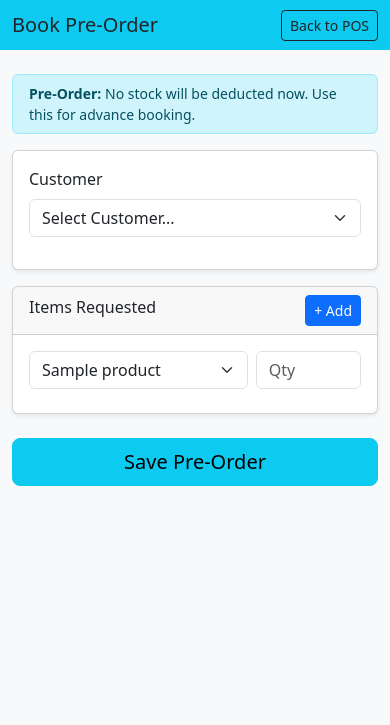
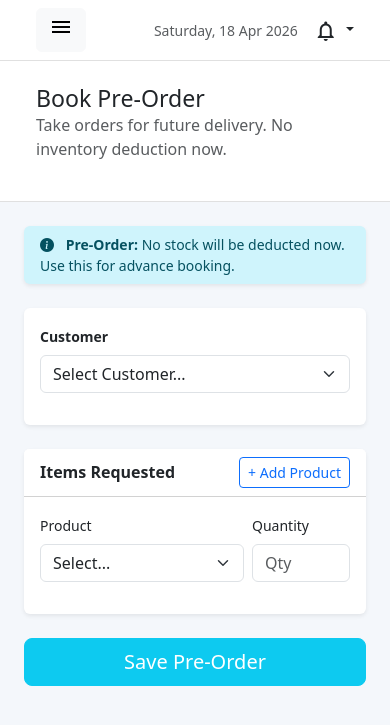
Before and after one commit to priyeshdaspookulangara/vansale, a PHP site: page /salesman/pre_order.php in a window 390 px wide. Shown: the top 725 px of the page. Run offline with PHP 8.4, Linux system fonts and the light colour scheme; the visitor is signed in with stand-in values (Sample User, id 1); tables that the repository leaves empty hold one stand-in row (values such as "Sample post").

Commit message:
Synchronize UI layout and fix database configuration across all modules
- Integrated `salesman/pre_order.php` and `salesman/order_list.php` into the professional sidebar layout.
- Fixed missing `config.php` requirements on multiple module pages.
- Ensured consistent styling and responsive behavior for all salesman and admin views.
- Verified all PHP scripts for syntax and path accuracy.

Co-authored-by: priyeshdaspookulangara <216598157+priyeshdaspookulangara@users.noreply.github.com>

```diff
--- a/coa.php
+++ b/coa.php
@@ -1,5 +1,6 @@
 <?php
 require_once 'includes/header.php';
+require_once 'includes/config.php';
 requireRole(['Super Admin', 'Accountant']);
 require_once 'includes/COAManager.php';
 
--- a/gstr1_b2b.php
+++ b/gstr1_b2b.php
@@ -1,5 +1,6 @@
 <?php
 require_once 'includes/header.php';
+require_once 'includes/config.php';
 requireRole(['Super Admin', 'Accountant']);
 require_once 'includes/GSTReportManager.php';
 
--- a/salesman/pre_order.php
+++ b/salesman/pre_order.php
@@ -1,5 +1,8 @@
 <?php
-require_once '../auth_check.php';
+/**
+ * salesman/pre_order.php
+ */
+require_once '../includes/header.php';
 requireRole(['Van Salesman', 'Super Admin']);
 require_once '../includes/config.php';
 
@@ -7,33 +10,26 @@ require_once '../includes/config.php';
 $customers = $pdo->query("SELECT id, name FROM customers")->fetchAll();
 $products = $pdo->query("SELECT id, name, base_price FROM products")->fetchAll();
 ?>
-<!DOCTYPE html>
-<html lang="en">
-<head>
-    <meta charset="UTF-8">
-    <meta name="viewport" content="width=device-width, initial-scale=1.0">
-    <title>Book Order - Van Sales ERP</title>
-    <link href="https://cdn.jsdelivr.net/npm/bootstrap@5.3.0/dist/css/bootstrap.min.css" rel="stylesheet">
-</head>
-<body class="bg-light pb-5">
 
-<nav class="navbar navbar-dark bg-info mb-4">
+<div class="page-header">
     <div class="container-fluid">
-        <span class="navbar-brand mb-0 h1 text-dark">Book Pre-Order</span>
-        <a href="pos_terminal.php" class="btn btn-outline-dark btn-sm">Back to POS</a>
+        <h1 class="h3 mb-0">Book Pre-Order</h1>
+        <p class="text-muted">Take orders for future delivery. No inventory deduction now.</p>
     </div>
-</nav>
-
-<div class="container">
-    <div class="alert alert-info py-2 small">
-        <strong>Pre-Order:</strong> No stock will be deducted now. Use this for advance booking.
 </div>
 
+<div class="container-fluid px-4">
+    <div class="alert alert-info border-0 shadow-sm py-2 small mb-4">
+        <i class="bi bi-info-circle-fill me-2"></i> <strong>Pre-Order:</strong> No stock will be deducted now. Use this for advance booking.
+    </div>
+
+    <div class="row">
+        <div class="col-lg-8">
             <form id="orderForm" method="POST" action="save_order.php">
-        <div class="card shadow-sm mb-3">
+                <div class="card border-0 shadow-sm mb-4">
                     <div class="card-body">
                         <div class="mb-3">
-                    <label class="form-label">Customer</label>
+                            <label class="form-label small fw-bold">Customer</label>
                             <select name="customer_id" class="form-select" required>
                                 <option value="">Select Customer...</option>
                                 <?php foreach ($customers as $c): ?>
@@ -45,21 +41,24 @@ $products = $pdo->query("SELECT id, name, base_price FROM products")->fetchAll()
                     </div>
                 </div>
 
-        <div class="card shadow-sm mb-4">
-            <div class="card-header d-flex justify-content-between">
-                <span>Items Requested</span>
-                <button type="button" class="btn btn-sm btn-primary" id="addBtn">+ Add</button>
+                <div class="card border-0 shadow-sm mb-4">
+                    <div class="card-header bg-white d-flex justify-content-between align-items-center">
+                        <h6 class="mb-0 fw-bold">Items Requested</h6>
+                        <button type="button" class="btn btn-sm btn-outline-primary" id="addBtn">+ Add Product</button>
                     </div>
                     <div class="card-body" id="itemsContainer">
-                <div class="row g-2 mb-2 item-row">
+                        <div class="row g-2 mb-3 item-row align-items-end">
                             <div class="col-8">
+                                <label class="form-label small">Product</label>
                                 <select name="items[0][product_id]" class="form-select" required>
+                                    <option value="">Select...</option>
                                     <?php foreach ($products as $p): ?>
                                         <option value="<?= $p['id'] ?>"><?= htmlspecialchars($p['name']) ?></option>
                                     <?php endforeach; ?>
                                 </select>
                             </div>
                             <div class="col-4">
+                                <label class="form-label small">Quantity</label>
                                 <input type="number" name="items[0][quantity]" class="form-control" placeholder="Qty" required>
                             </div>
                         </div>
@@ -67,23 +66,26 @@ $products = $pdo->query("SELECT id, name, base_price FROM products")->fetchAll()
                 </div>
 
                 <div class="d-grid">
-            <button type="submit" class="btn btn-info btn-lg">Save Pre-Order</button>
+                    <button type="submit" class="btn btn-info btn-lg text-white">Save Pre-Order</button>
                 </div>
             </form>
+        </div>
+    </div>
 </div>
 
 <script>
     let count = 1;
+    const prodOpts = `<?= str_replace(["\r", "\n"], '', addslashes(implode('', array_map(fn($p) => "<option value='{$p['id']}'>".htmlspecialchars($p['name'])."</option>", $products)))) ?>`;
+
     document.getElementById('addBtn').addEventListener('click', () => {
         const container = document.getElementById('itemsContainer');
         const row = document.createElement('div');
-        row.className = 'row g-2 mb-2 item-row';
+        row.className = 'row g-2 mb-3 item-row align-items-end';
         row.innerHTML = `
             <div class="col-8">
                 <select name="items[\${count}][product_id]" class="form-select" required>
-                    <?php foreach ($products as $p): ?>
-                        <option value="<?= $p['id'] ?>"><?= htmlspecialchars($p['name']) ?></option>
-                    <?php endforeach; ?>
+                    <option value="">Select...</option>
+                    \${prodOpts}
                 </select>
             </div>
             <div class="col-4">
@@ -95,5 +97,4 @@ $products = $pdo->query("SELECT id, name, base_price FROM products")->fetchAll()
     });
 </script>
 
-</body>
-</html>
+<?php require_once '../includes/footer.php'; ?>
--- a/stock_transfer.php
+++ b/stock_transfer.php
@@ -1,5 +1,6 @@
 <?php
 require_once 'includes/header.php';
+require_once 'includes/config.php';
 requireRole(['Super Admin', 'Accountant']);
 require_once 'includes/InventoryManager.php';
 
--- a/trial_balance.php
+++ b/trial_balance.php
@@ -1,5 +1,6 @@
 <?php
 require_once 'includes/header.php';
+require_once 'includes/config.php';
 requireRole(['Super Admin', 'Accountant']);
 require_once 'includes/AccountingReportManager.php';
 
--- a/vouchers.php
+++ b/vouchers.php
@@ -1,5 +1,6 @@
 <?php
 require_once 'includes/header.php';
+require_once 'includes/config.php';
 requireRole(['Super Admin', 'Accountant']);
 require_once 'includes/ManualVoucherManager.php';
 
```
Also changed, not shown: salesman/order_list.php (+35 -31 lines). Lines whose indentation alone changed are shown as unchanged.
